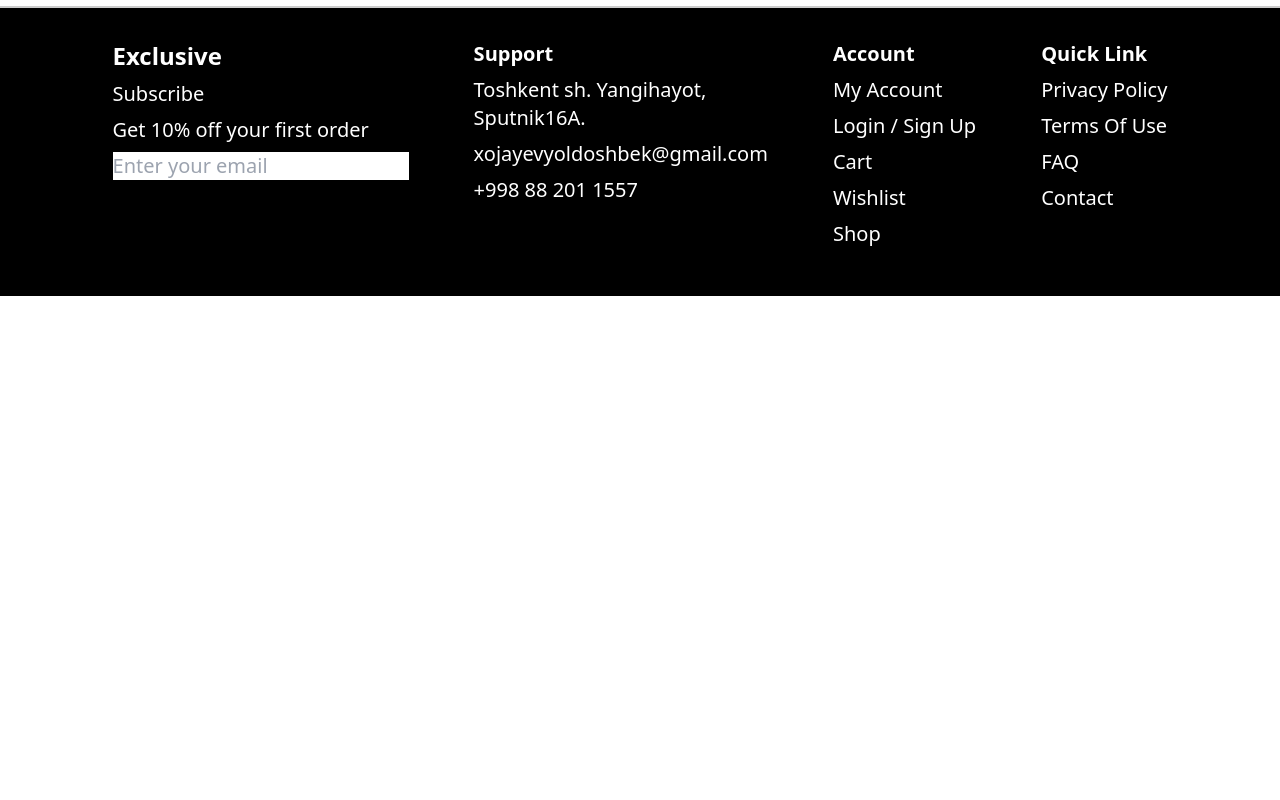
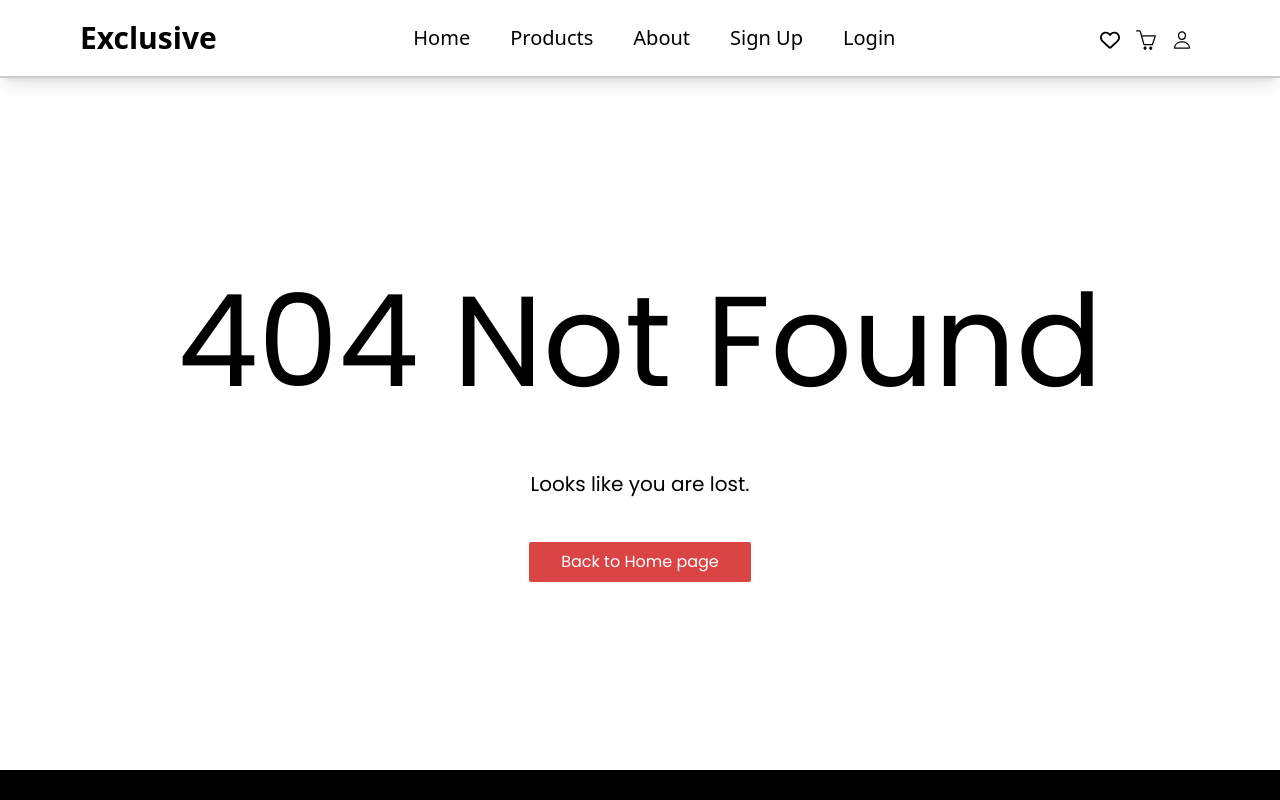
Before and after one commit to Khojayev12/ITBCW2-web, a React (Create React App) app: page /cart in a window 1280 px wide. Shown: the top 800 px of the page. Built offline with nearby package versions, Linux system fonts and the light colour scheme.

Commit message:
404 Page created

```diff
--- a/src/App.js
+++ b/src/App.js
@@ -7,6 +7,7 @@ import Signup from "./pages/signup";
 import {useState} from "react";
 import Wishlist from "./pages/wishlist";
 import Footer from "./components/footer";
+import NotFound from "./pages/NotFound";
 
 function App() {
     const [isLoggedIn, setIsLoggedIn] = useState(false);
@@ -19,6 +20,10 @@ function App() {
                     <Route path="/login" element={<Login/>}/>
                     <Route path="/signup" element={<Signup/>}/>
                     <Route path="/wishlist" element={<Wishlist/>}/>
+                    <Route
+                        path="*"
+                        element={<NotFound />}
+                    />
                 </Routes>
                 <Footer/>
             </BrowserRouter>
--- /dev/null
+++ b/src/pages/NotFound.jsx
@@ -0,0 +1,17 @@
+import '../App.css';
+import {Link} from "react-router-dom";
+
+function NotFound() {
+    return (
+        <div className="page w-full h-[700px] py-10 px-20 flex justify-center items-center text-black bg-white flex-col">
+            <div className="text-9xl m-8" >404 Not Found</div>
+            <div className="text-xl m-8" >Looks like you are lost.</div>
+            <button
+                className="login-btn flex h-10 text-l px-8 py-4 bg-c-button2 text-white rounded-sm w-fit my-3 items-center justify-center hover:bg-c-hover-button2">
+                <Link to="/">Back to Home page</Link>
+            </button>
+        </div>
+    );
+}
+
+export default NotFound;
```
